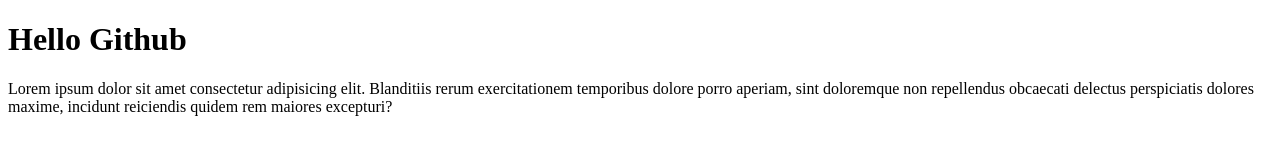
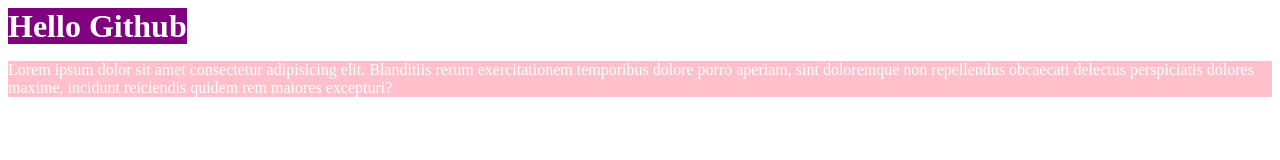
Before and after one commit to Amdadullah-Raihan/my-first-repo, a plain HTML site: page index.html in a window 1280 px wide. Drawn offline with Linux system fonts and the light colour scheme.

Commit message:
style added

```diff
--- a/index.html
+++ b/index.html
@@ -5,6 +5,7 @@
     <meta http-equiv="X-UA-Compatible" content="IE=edge">
     <meta name="viewport" content="width=device-width, initial-scale=1.0">
     <title>My first github repo</title>
+    <link rel="stylesheet" href="style.css">
 </head>
 <body>
     <h1>Hello Github</h1>
--- /dev/null
+++ b/style.css
@@ -0,0 +1,9 @@
+h1{
+    color: white;
+    background-color: purple;
+    display: inline;
+}
+p{
+    background:pink;
+    color: white;
+}
```
